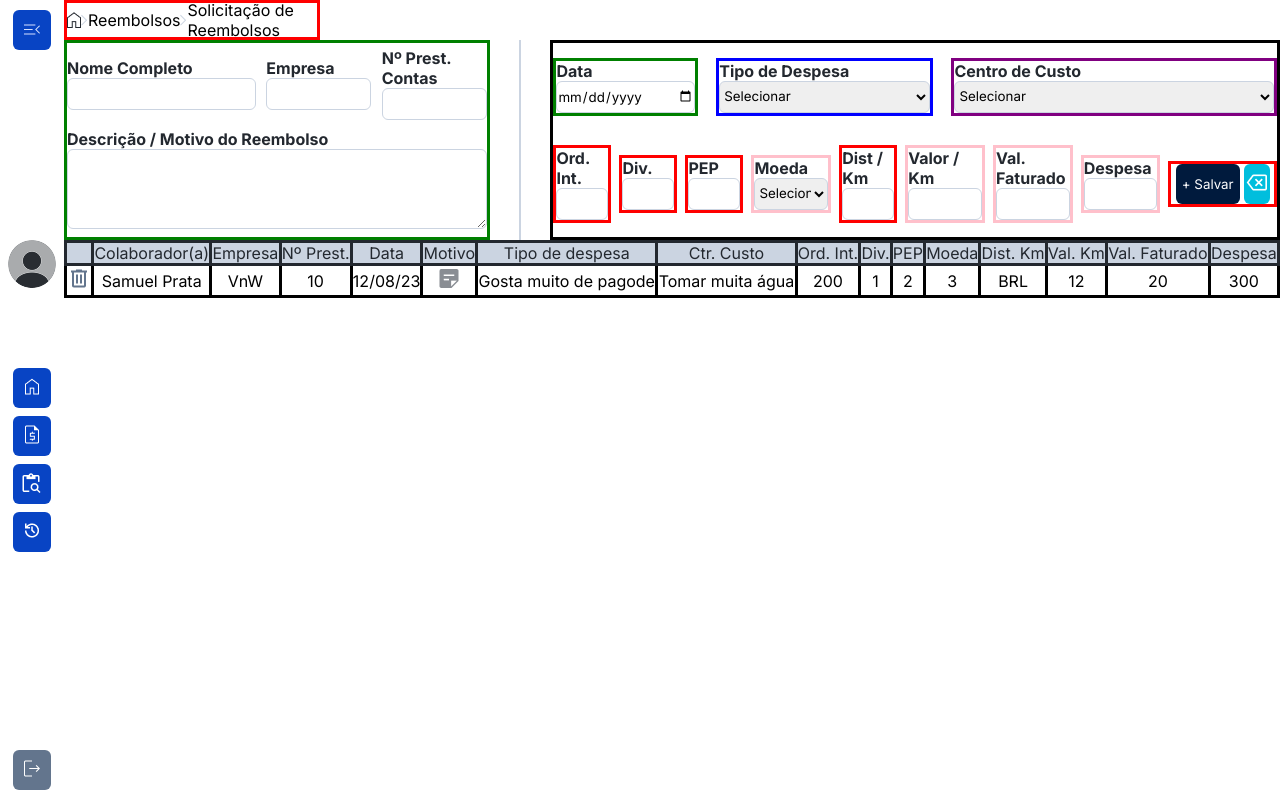
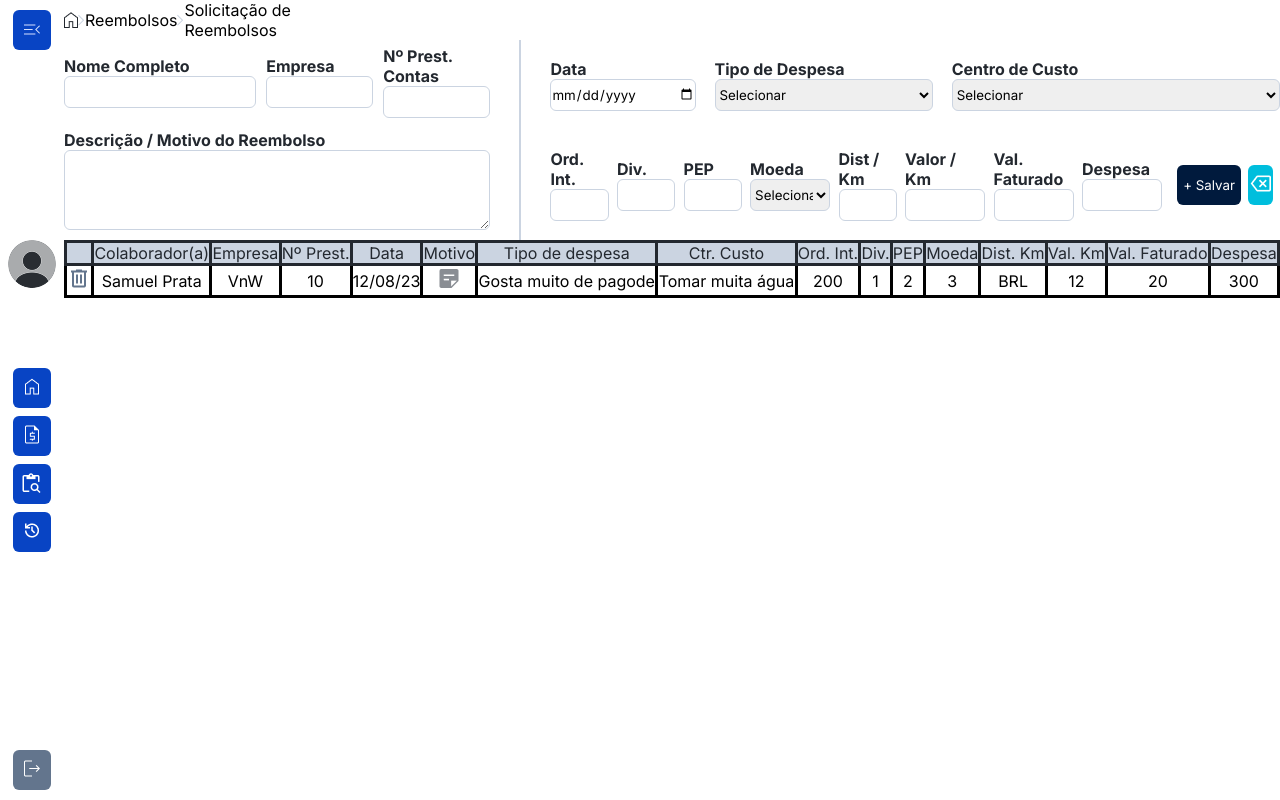
Before and after one commit to thayssa-souza/sispar-fork, a React (Vite) app: page /solicitacao in a window 1280 px wide. Built offline with nearby package versions, Linux system fonts and the light colour scheme.

Commit message:
pequenas atualizações

```diff
--- a/src/components/login/Login.module.scss
+++ b/src/components/login/Login.module.scss
@@ -5,7 +5,7 @@
 .containerFoto {
   width: 65%;
   height: 100vh;
-  background-color: green;
+  //background-color: green;
   background-image: url("../../assets/Tela\ Login/imagem tela de login.png");
   background-repeat: no-repeat;
   //background-size: contain;
--- a/src/components/reembolsos/Reembolsos.module.scss
+++ b/src/components/reembolsos/Reembolsos.module.scss
@@ -28,7 +28,7 @@ header {
 }
 
 .containerCards {
-  border: solid blue;
+ // border: solid blue;
   display: flex;
   justify-content: space-between;
   width: 70%;
--- a/src/components/solicitacao/Solicitacao.module.scss
+++ b/src/components/solicitacao/Solicitacao.module.scss
@@ -7,7 +7,7 @@
 }
 
 .headerSolicitacao {
-  border: solid red;
+  //border: solid red;
   width: 20vw;
   display: flex;
 }
@@ -42,7 +42,7 @@ textarea {
 .grupo1 {
   width: 35%;
   height: 25vh;
-  border: solid green;
+ // border: solid green;
   display: flex;
   justify-content: space-between;
   align-items: center;
@@ -84,7 +84,7 @@ textarea {
 //Estilizção do grupo2
 
 .grupo2 {
-  border: solid;
+  //border: solid;
   width: 60%;
   height: 25vh;
   display: flex;
@@ -94,17 +94,17 @@ textarea {
 }
 
 .inputData {
-  border: solid green;
+  //border: solid green;
   width: 20%;
 }
 
 .tipoDeDespesas {
-  border: solid blue;
+ // border: solid blue;
   width: 30%;
 }
 
 .centroDeCusto {
-  border: solid purple;
+  //border: solid purple;
   width: 45%;
 }
 
@@ -112,7 +112,7 @@ textarea {
 .divisoes,
 .pep,
 .distancia {
-  border: solid red;
+ // border: solid red;
   width: 8%;
 }
 
@@ -120,12 +120,12 @@ textarea {
 .valorKm,
 .valorFaturado,
 .despesa {
-  border: solid pink;
+ // border: solid pink;
   width: 11%;
 }
 
 .botoes {
-  border: solid red;
+  //border: solid red;
   width: 15%;
   display: flex;
   justify-content: space-evenly;
```
